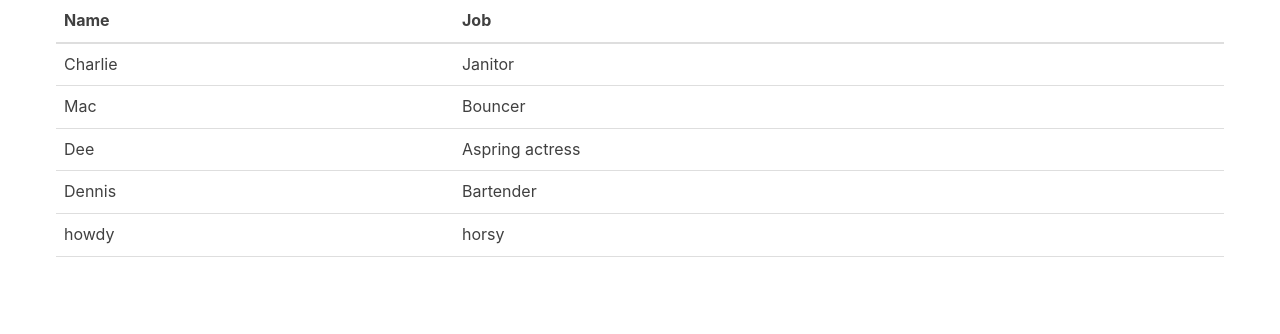
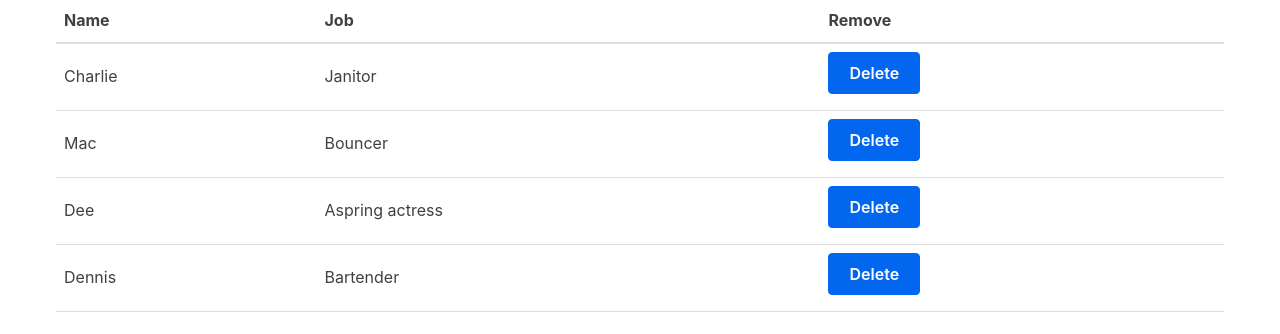
Before and after one commit to boontat/react-tutorial, a React (Create React App) app: page / in a window 1280 px wide. Shown: the top 334 px of the page. Built offline with nearby package versions, Linux system fonts and the light colour scheme.

Commit message:
add state

```diff
--- a/src/App.js
+++ b/src/App.js
@@ -2,8 +2,8 @@ import React, {Component} from 'react';
 import Table from './Table';
 
 class App extends Component {
-    render() {
-        const characters = [
+    state = {
+        characters: [
             {
                 'name': 'Charlie',
                 'job': 'Janitor'
@@ -24,11 +24,45 @@ class App extends Component {
                 'name': 'howdy',
                 'job': 'horsy'
             }
+        ]
+    };
+
+    removeCharacter = index => {
+        const { characters } = this.state;
+
+        this.setState({
+            characters: characters.filter((character, i) => {
+                return i !== index;
+            })
+        });
+    }
+
+    render() {
+        const characters = [
+            {
+                'name': 'Charlie',
+                'job': 'Janitor'
+            },
+            {
+                'name': 'Mac',
+                'job': 'Bouncer'
+            },
+            {
+                'name': 'Dee',
+                'job': 'Aspring actress'
+            },
+            {
+                'name': 'Dennis',
+                'job': 'Bartender'
+            }
         ];
 
         return (
             <div className="container">
-                <Table characterData={characters} />
+                <Table
+                    characterData={characters}
+                    removeCharacter={this.removeCharacter}
+                />
             </div>
         );
     }
--- a/src/Table.js
+++ b/src/Table.js
@@ -6,6 +6,7 @@ const TableHeader = () => {
             <tr>
                 <th>Name</th>
                 <th>Job</th>
+                <th>Remove</th>
             </tr>
         </thead>
     );
@@ -17,6 +18,7 @@ const TableBody = props => {
             <tr key={index}>
                 <td>{row.name}</td>
                 <td>{row.job}</td>
+                <td><button onClick={() => props.removeCharacter(index)}>Delete</button></td>
             </tr>
         );
     });
@@ -25,7 +27,7 @@ const TableBody = props => {
 
 class Table extends Component {
     render() {
-        const { characterData } = this.props;
+        const { characterData, removeCharacter } = this.props;
 
         return (
             <table>
```
Also changed, not shown: 1 other file (tests, documents, lock files or other folders).
